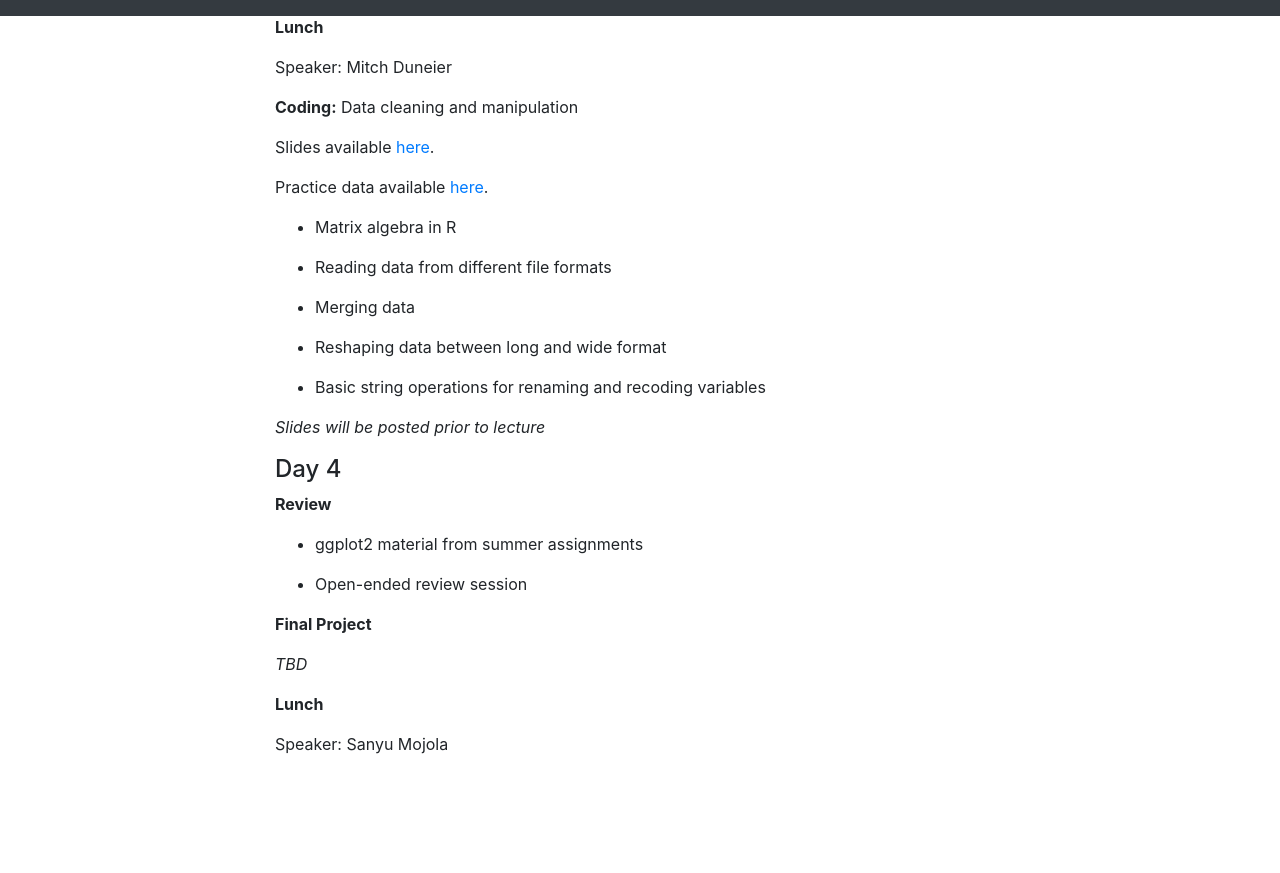
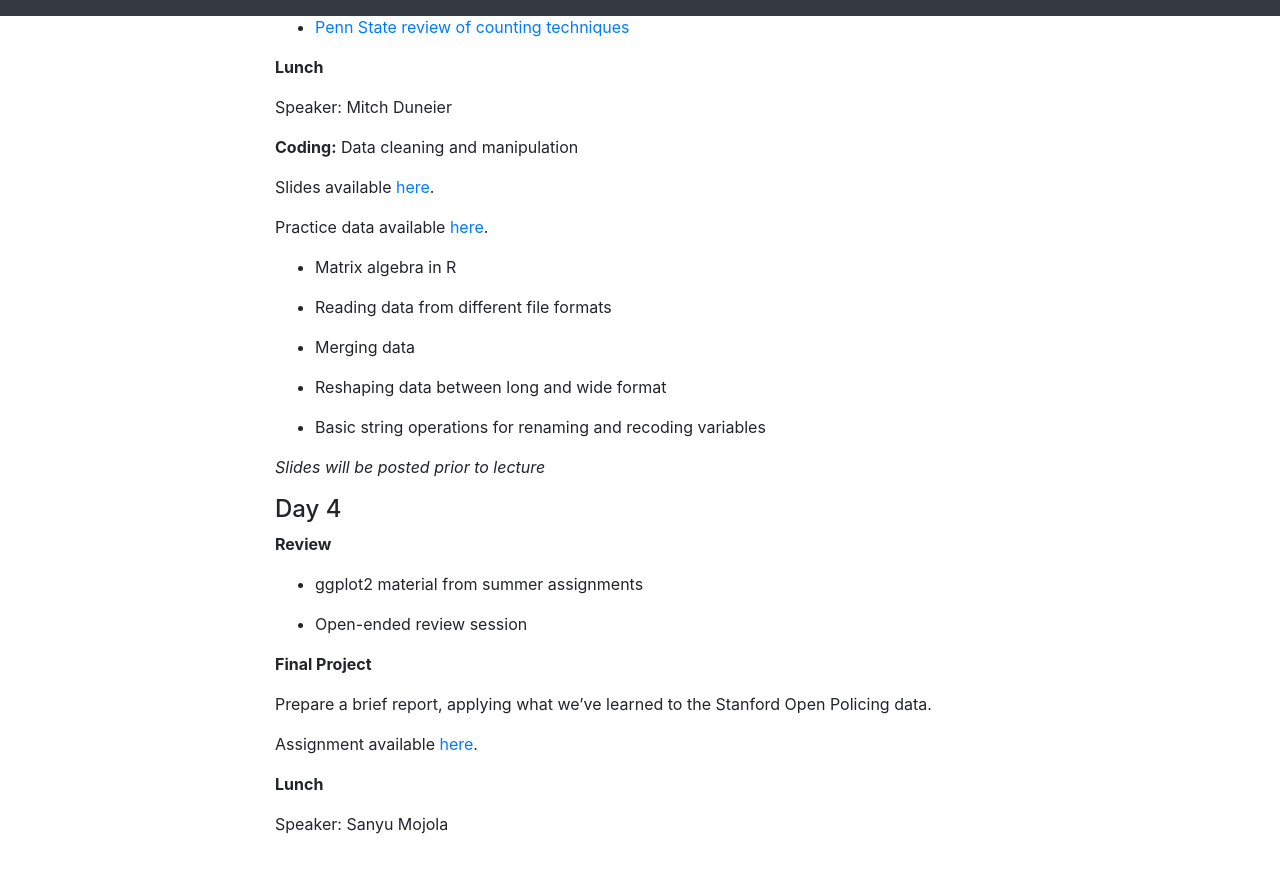
Before and after one commit to bstewart/princeton_methods_camp, a Jekyll site: the page built from camp.md, in a window 1280 px wide and 900 px high, scrolled down 2792 px. Shown: the top 873 px of the window. Built offline with Jekyll 4.4.1, drawn with Linux system fonts in a browser that asks for light colours; our own code applies the rules of GitHub Pages for plain Markdown files; before the commit the page ends 3612 px from its top, so only the background shows below that; some of the changed text lies outside the part shown.

Commit message:
linked uploaded files

```diff
--- a/camp.md
+++ b/camp.md
@@ -108,6 +108,8 @@
 
 Due Day 4.
 
+Solutions available [here](download/day2/Day2and3AssignSolutions.pdf).
+
 #### Day 3
 
 **Math:** Basic probability
@@ -164,7 +166,9 @@
 
 **Final Project**
 
-*TBD*
+Prepare a brief report, applying what we've learned to the Stanford Open Policing data.
+
+Assignment available [here](download/Final_Activity.pdf).
 
 **Lunch**
 
```
